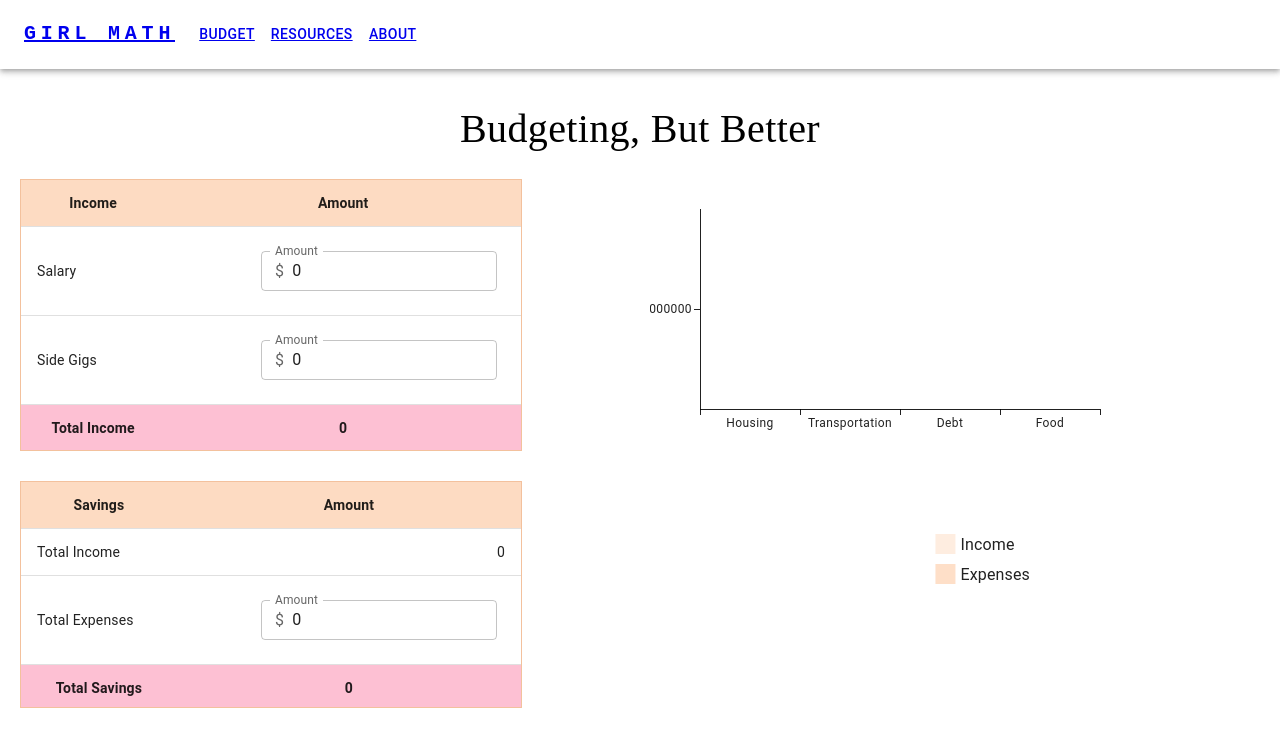
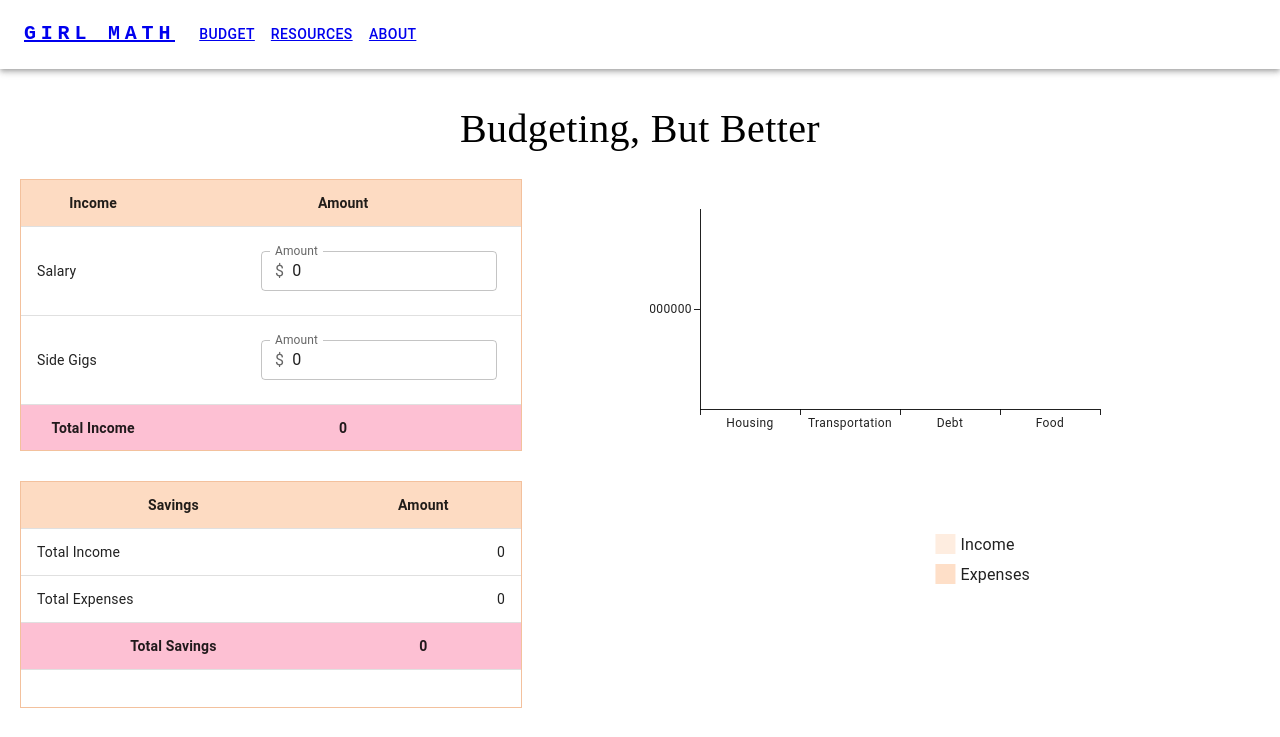
Before and after one commit to lphan48/hack-the-patriarchy, a React (Create React App) app: page /Budget in a window 1280 px wide. Shown: the top 737 px of the page. Built offline with nearby package versions, Linux system fonts and the light colour scheme.

Commit message:
fixed error in savings error

```diff
--- a/src/BudgetPage.tsx
+++ b/src/BudgetPage.tsx
@@ -211,24 +211,7 @@ function BudgetPage() {
                     Total Expenses
                   </TableCell>
                   <TableCell align="right" style={cellStyle}>
-                    <FormControl fullWidth sx={{ m: 1, width: "30ch" }}>
-                      <InputLabel htmlFor="outlined-adornment-amount">
-                        Amount
-                      </InputLabel>
-                      <OutlinedInput
-                        id="outlined-adornment-amount"
-                        type="number"
-                        startAdornment={
-                          <InputAdornment position="start">$</InputAdornment>
-                        }
-                        label="Amount"
-                        size="small"
-                        value={totalExpensesAmount}
-                        onChange={(e) =>
-                          setTotalExpensesAmount(parseFloat(e.target.value))
-                        }
-                      />
-                    </FormControl>
+                    {totalExpensesAmount}
                   </TableCell>
                 </TableRow>
                 <TableRow>
```
